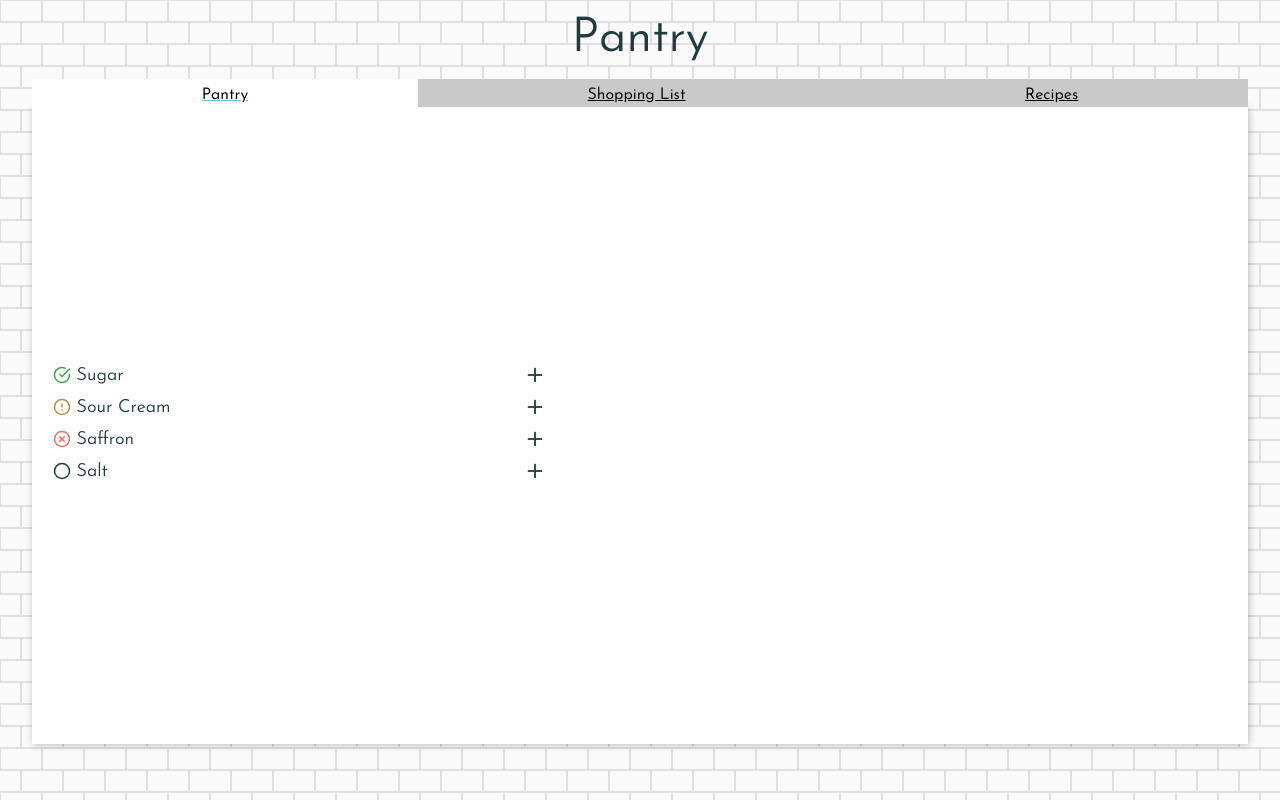
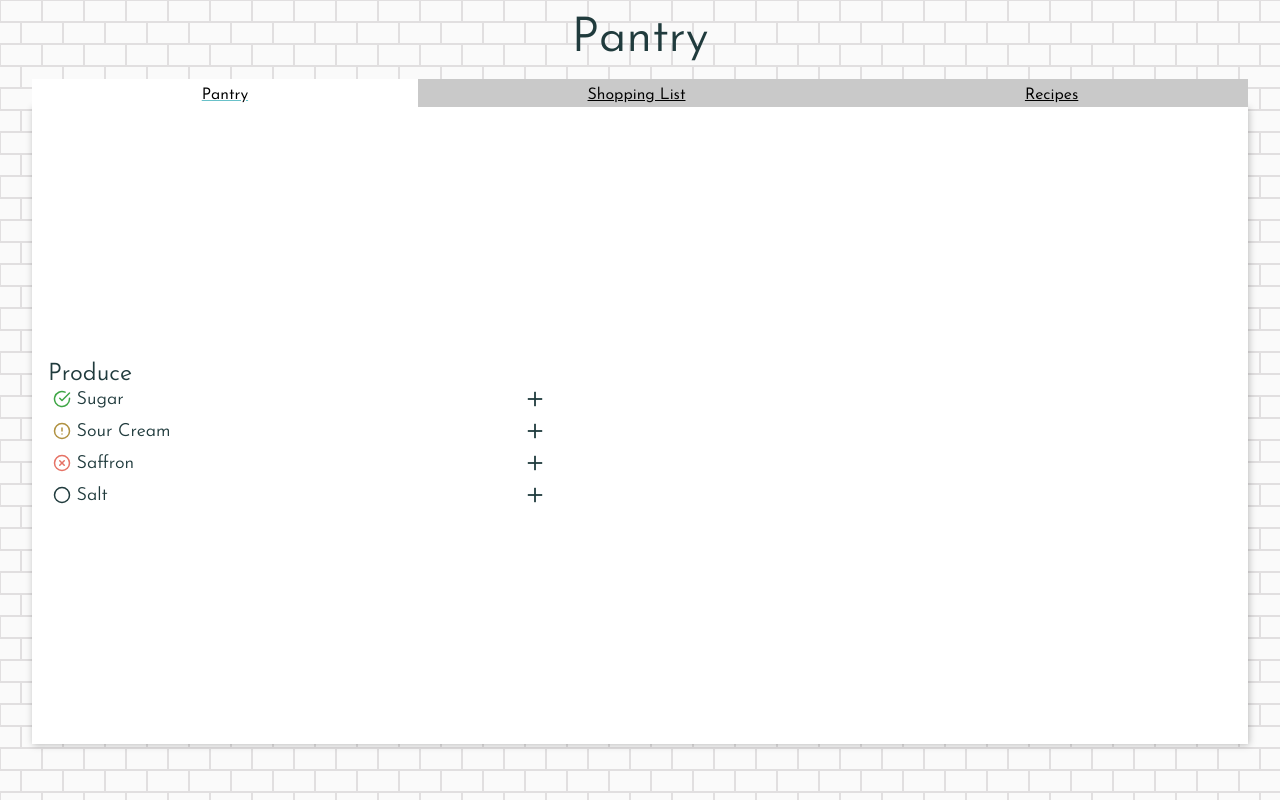
Before and after one commit to wingmatt/kitchensyncc, a Next.js app: page /pantry in a window 1280 px wide. Built offline with nearby package versions, Linux system fonts and the light colour scheme.

Commit message:
Create ItemGroup component. Use on Pantry page

```diff
--- /dev/null
+++ b/components/ItemGroup.tsx
@@ -0,0 +1,8 @@
+export default function ItemGroup(props) {
+  return (
+    <ul className="content-list">
+      <h2>{props.title}</h2>
+      {props.children}
+    </ul>
+  );
+}
--- a/pages/pantry.tsx
+++ b/pages/pantry.tsx
@@ -1,15 +1,16 @@
 import Layout from '../components/Layout'
+import ItemGroup from '../components/ItemGroup'
 import PantryItem from '../components/PantryItem'
 
 export default function Pantry(){
   return (
     <Layout title="Pantry">
-      <ul className="content-list">
+      <ItemGroup title="Produce">
         <PantryItem quantity="1" unit="cup" ingredient="sugar" status="ok"/>
         <PantryItem quantity="1" unit="cup" ingredient="sour cream" status="warning"/>
         <PantryItem quantity="1" unit="cup" ingredient="Saffron" status="critical"/>
         <PantryItem quantity="1" unit="cup" ingredient="Salt"/>
-      </ul>
+      </ItemGroup>
     </Layout>
   )
 }
```
